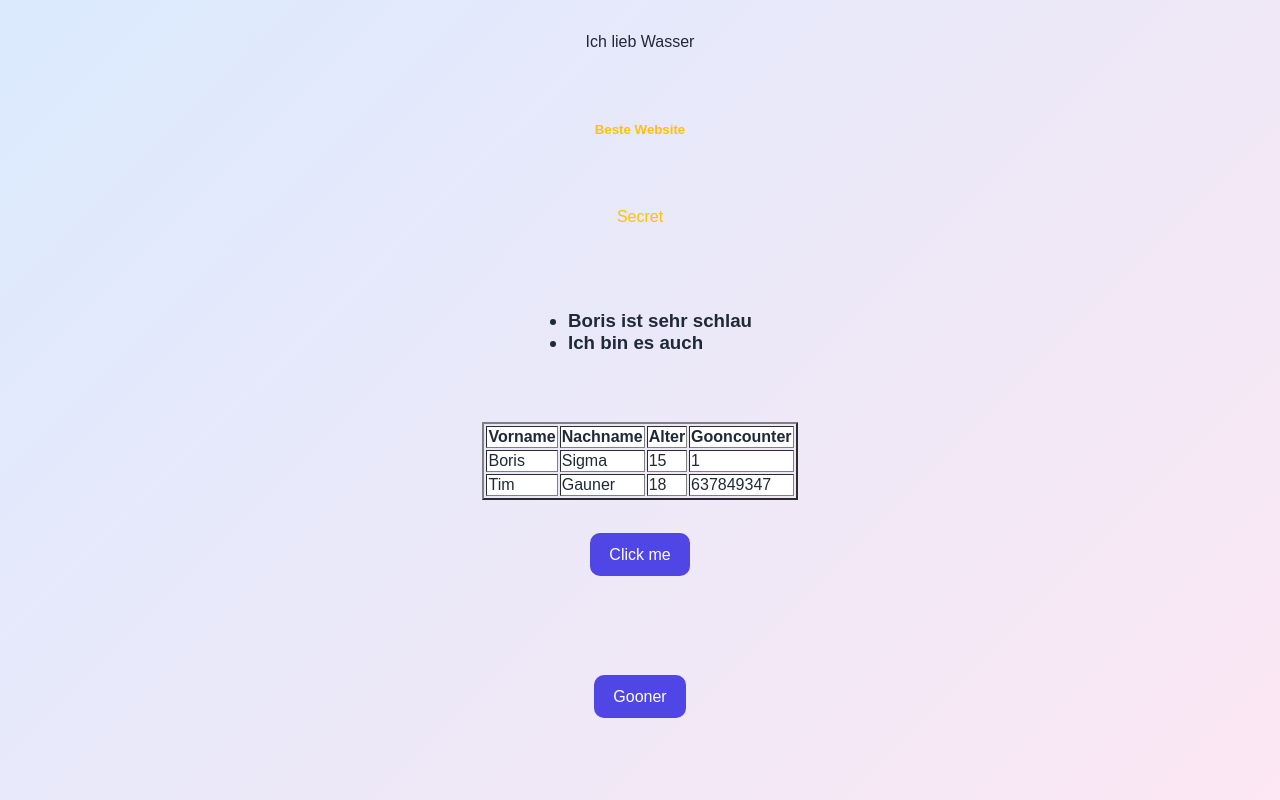
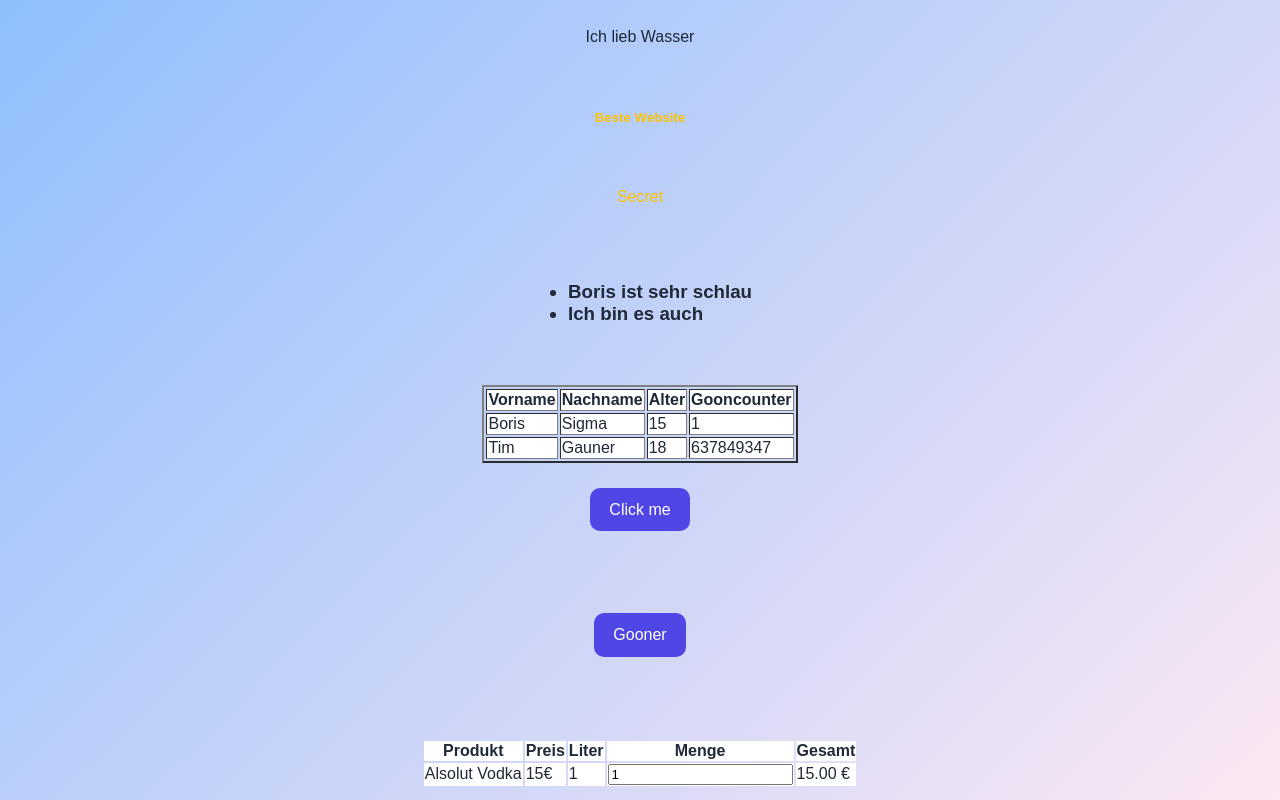
Before and after one commit to valiport/Coding-experience-, a plain HTML site: page index.html in a window 1280 px wide. Drawn offline with Linux system fonts and the light colour scheme.

Commit message:
Meine Änderungen

```diff
--- a/index.html
+++ b/index.html
@@ -47,4 +47,26 @@
     <button id="Klick2">Gooner</button>
     <p id="Notes"></p>
 </body>
+<table id="Beste Tabelle">
+    <thead>
+        <tr>
+            <th>Produkt</th>
+            <th>Preis</th>
+            <th>Liter</th>
+            <th>Menge</th>
+            <th>Gesamt</th>
+        </tr>
+    </thead>
+    <tbody>
+        <tr>
+            <td>Alsolut Vodka</td>
+            <td id="preis-1">15€</td>
+            <td>1</td>
+            <td>
+                <input type="number" id="menge-1" value="1" onchange="berechne('preis-1', 'menge-1', 'gesamt-1')">
+            </td>
+            <td id="gesamt-1">15.00 €</td>
+        </tr>
+    </tbody>
+</table>
 </html>
--- a/spiel.js
+++ b/spiel.js
@@ -8,5 +8,19 @@ button.addEventListener("click", () => {
 const button2 = document.getElementById("Klick2");
 const text2 = document.getElementById("Notes");
 button2.addEventListener("click", () => {
-    text2.textContent = "Tim ist der Mastergooner!";
+    text2.textContent = "Mr.Doubleklick ist der Mastergooner!";
 });
+
+function berechne(preisId, mengeId, gesamtId) {
+    const preisText = document.getElementById(preisId).textContent;
+    const preis = parseFloat(preisText.replace("€", "").replace(" ", ""));
+    const menge = parseInt(document.getElementById(mengeId).value, 10);
+
+    if (Number.isNaN(preis) || Number.isNaN(menge)) {
+        document.getElementById(gesamtId).textContent = "Ungültige Eingabe";
+        return;
+    }
+
+    const gesamtpreis = preis * menge;
+    document.getElementById(gesamtId).textContent = `${gesamtpreis.toFixed(2)} €`;
+}
--- a/style.css
+++ b/style.css
@@ -8,7 +8,7 @@ body{
   display: grid;
   place-items: center;
   font-family: Arial, sans-serif;
-  background: linear-gradient(135deg, #dbeafe, #fce7f3);
+  background: linear-gradient(135deg, #8fbffe, #fce7f3);
   color: #1f2937;
 }
 
```
